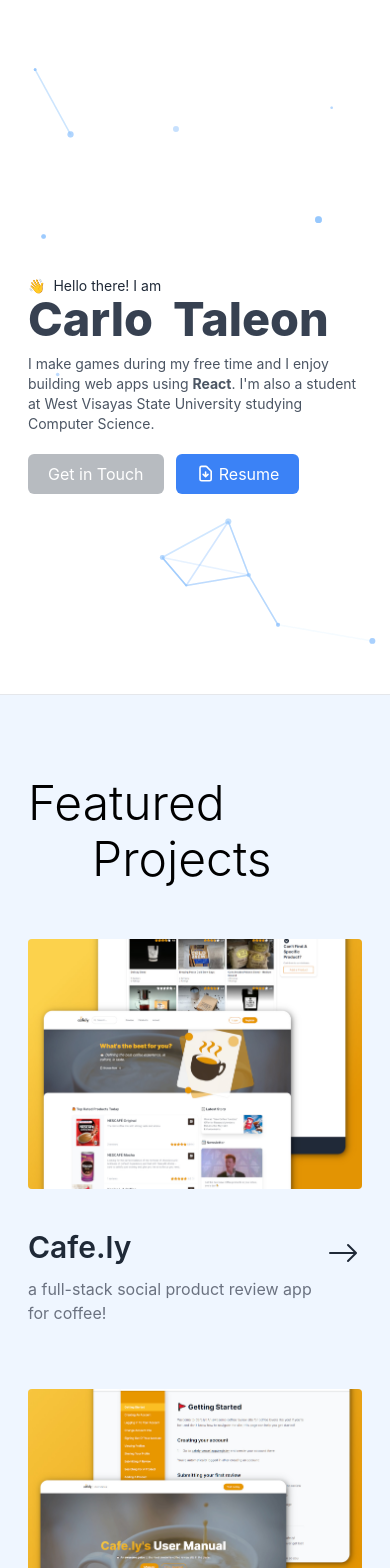
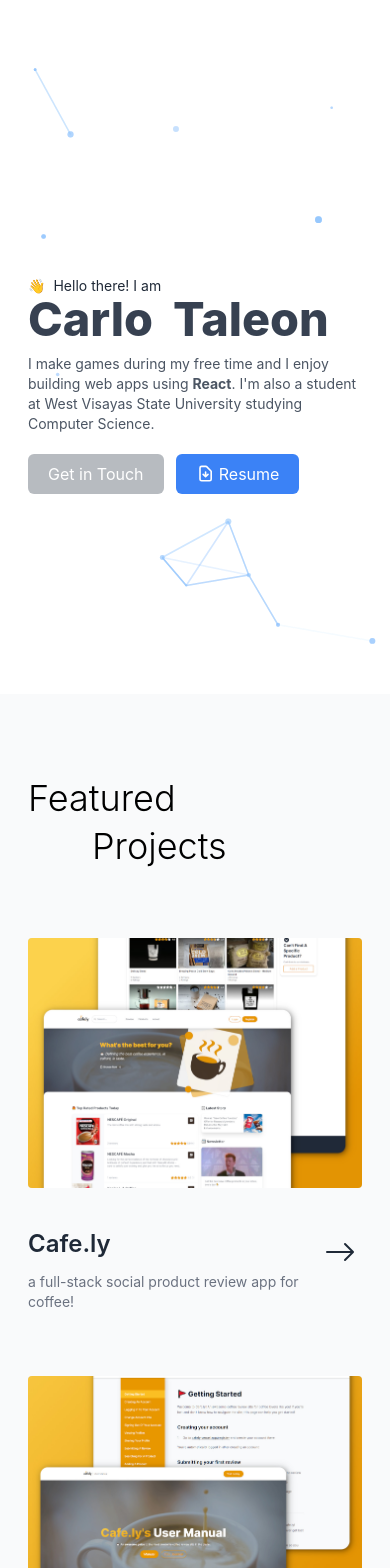
Before and after one commit to Blankeos/next-portfolio, a Next.js app: page / in a window 390 px wide. Shown: the top 1568 px of the page. Built offline with nearby package versions, Linux system fonts and the light colour scheme; grey boxes are pictures that could not be loaded.

Commit message:
Project section is now responsive

```diff
--- a/src/components/sections/Projects.tsx
+++ b/src/components/sections/Projects.tsx
@@ -19,11 +19,11 @@ const Projects: React.FC<ProjectsProps> = ({ sectionRef }) => {
     <section
       id="projects-section"
       ref={sectionRef}
-      className="bg-blue-50 w-full py-16 border-t"
+      className="bg-gray-50 w-full py-16"
     >
       <Container maxWidth="7xl" className="relative">
         <SectionHeading
-          className="font-light text-5xl absolute z-10"
+          className="font-light text-4xl sm:text-5xl absolute z-10"
           text={["Featured", "Projects"]}
         />
         <ProjectsGrid />
@@ -143,7 +143,7 @@ const ProjectCard = ({
                   <motion.div
                     initial={{ height: "100%" }}
                     animate={imageControls}
-                    className="relative bg-blue-50 self-start w-full"
+                    className="relative bg-gray-50 self-start w-full"
                   ></motion.div>
                 </div>
               </div>
@@ -160,12 +160,12 @@ const ProjectCard = ({
                 className="flex justify-between pt-10"
               >
                 <div className="flex flex-col space-y-3">
-                  <h3 className="font-semibold text-3xl text-gray-800">
+                  <h3 className="font-semibold text-2xl md:text-3xl text-gray-800">
                     {title}
                   </h3>
                   <motion.p
                     variants={textChildVariants}
-                    className="text-gray-500"
+                    className="text-gray-500 text-sm md:text-base"
                   >
                     {shortDesc ? shortDesc.toLowerCase() : "short description"}
                   </motion.p>
```
